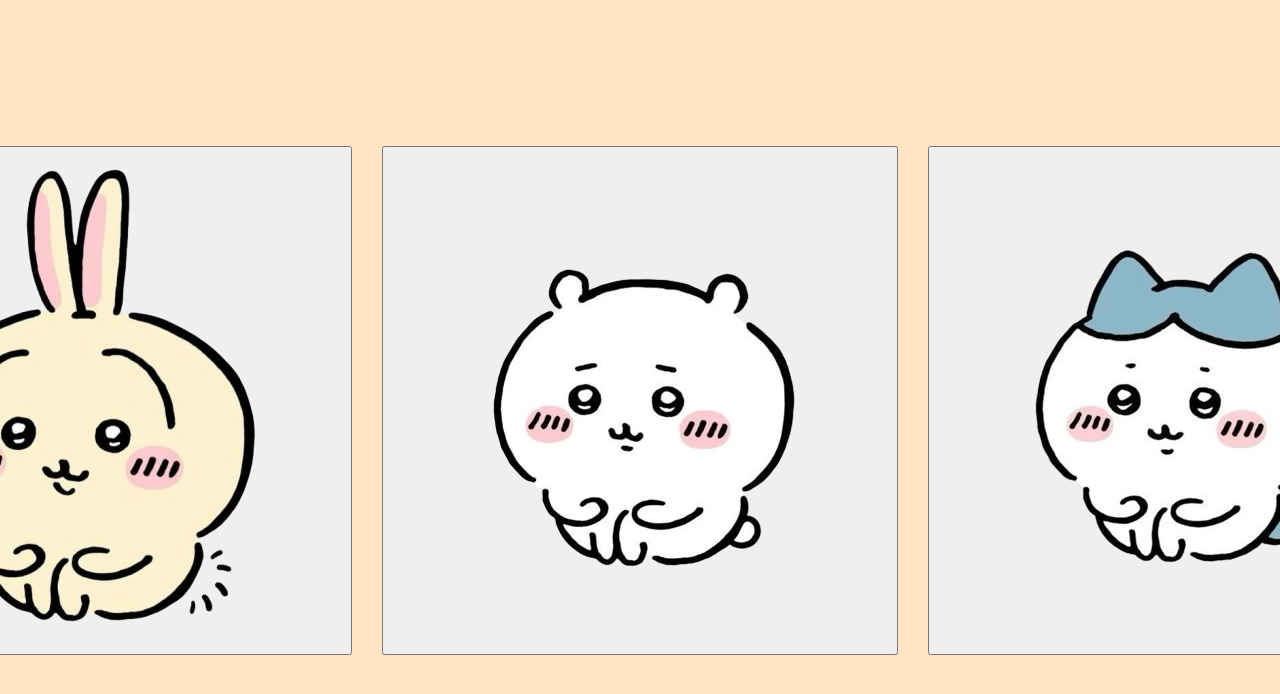
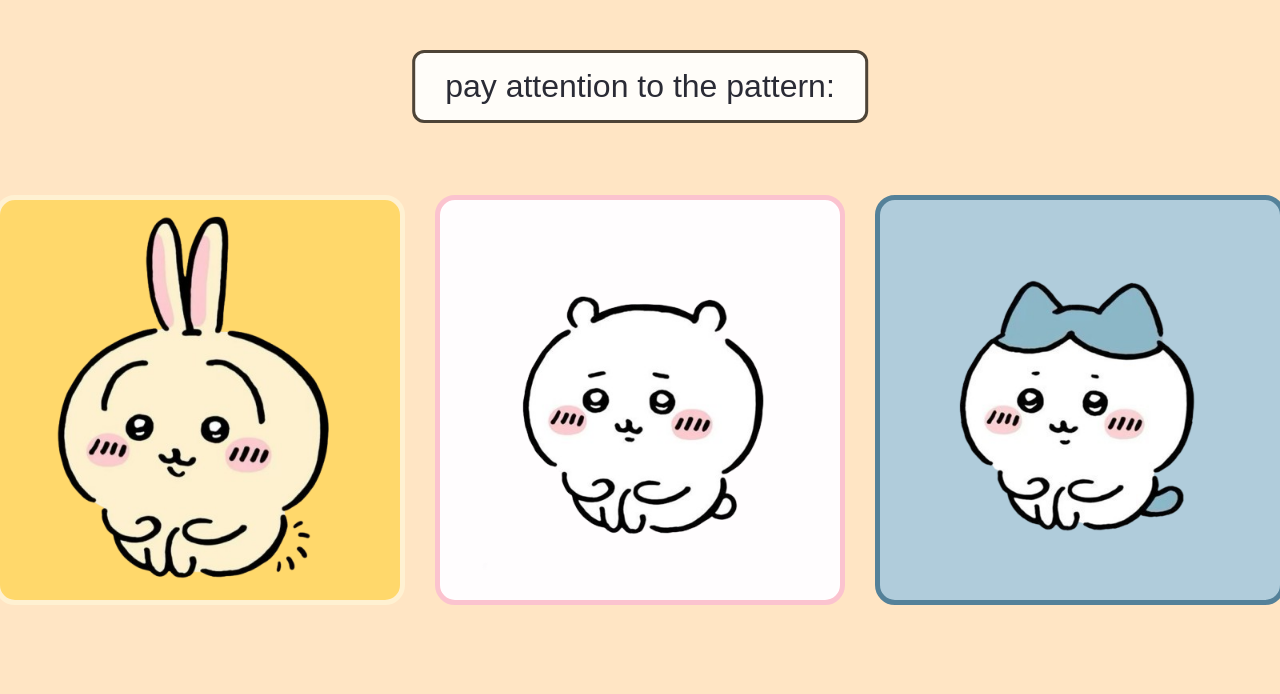
Before and after one commit to felisarmp4/create-task, a website built with Vite: page create-task/index.html in a window 1280 px wide. Both pictures are taken after a click on the button "▶ play!". Built offline with nearby package versions, Linux system fonts and the light colour scheme; files whose address does not match are found by name; a web font is replaced by a local one.

Commit message:
asdasdasd

```diff
--- a/create-task/index.html
+++ b/create-task/index.html
@@ -20,6 +20,7 @@
     <div class="startscreen">
       <button class="playbtn">▶ play!</button>
     </div>
+
     <div class="gamebuttons hidden">
       <button class="usagi">
         <img src="/usagi.png" alt="usagi" />
@@ -33,6 +34,7 @@
         <img src="/hachiware.png" alt="hachiware" />
       </button>
     </div>
+    <div class="instruction-text">pay attention to the pattern:</div>
     <script type="module" src="/src/main.js"></script>
   </body>
 </html>
--- a/create-task/src/counter.js
+++ b/create-task/src/counter.js
@@ -3,6 +3,7 @@
 const startscreen = document.querySelector(".startscreen");
 const playbtn = document.querySelector(".playbtn");
 const gamebuttons = document.querySelector(".gamebuttons");
+const instructiontext = document.querySelector(".instruction-text");
 
 playbtn.addEventListener("click", () => {
   startscreen.classList.add("fade-out");
@@ -13,7 +14,7 @@
     gamebuttons.offsetHeight;
     setTimeout(() => {
       gamebuttons.classList.add("fade-in");
-    }, 50);
+    }, 600);
 
     startgame();
   }, 400);
@@ -26,3 +27,12 @@
   startscreen.style.display = "flex";
   startscreen.classList.remove("fade-out");
 }
+
+export function showinstruction(text) {
+  instructiontext.textContent = text;
+  instructiontext.classList.add("show");
+}
+
+export function hideinstruction() {
+  instructiontext.classList.remove("show");
+}
--- a/create-task/src/main.js
+++ b/create-task/src/main.js
@@ -1,13 +1,99 @@
 import "./style.css";
-import "./counter.js";
+import { resettostart, showinstruction, hideinstruction } from "./counter.js";
 
 let sequence = [];
 let playersequence = [];
 let level = 0;
+let isplaying = false;
+
+const buttons = {
+  yellow: document.querySelector(".usagi"),
+  white: document.querySelector(".chiikawa"),
+  blue: document.querySelector(".hachiware"),
+};
+
+const colors = ["yellow", "white", "blue"];
 
 export function startgame() {
   sequence = [];
   playersequence = [];
   level = 0;
+  isplaying = false;
   nextround();
 }
+
+function nextround() {
+  playersequence = [];
+  level++;
+  isplaying = true;
+
+  const randomcolor = colors[Math.floor(Math.random() * colors.length)];
+  sequence.push(randomcolor);
+
+  playsequence();
+}
+
+function playsequence() {
+  showinstruction("pay attention to the pattern:");
+
+  let index = 0;
+
+  const interval = setInterval(() => {
+    if (index >= sequence.length) {
+      clearInterval(interval);
+      isplaying = false;
+      setTimeout(() => {
+        showinstruction("your turn! click in order");
+      }, 500);
+      return;
+    }
+
+    const colorname = sequence[index];
+    lightupbutton(colorname);
+    index++;
+  }, 1200);
+}
+
+function lightupbutton(colorname) {
+  const button = buttons[colorname];
+
+  button.classList.remove("active");
+  void button.offsetWidth;
+  button.classList.add("active");
+
+  setTimeout(() => {
+    button.classList.remove("active");
+  }, 500);
+}
+
+function handleplayerclick(colorname) {
+  if (isplaying) return;
+
+  lightupbutton(colorname);
+
+  playersequence.push(colorname);
+
+  const currentindex = playersequence.length - 1;
+
+  if (playersequence[currentindex] !== sequence[currentindex]) {
+    hideinstruction();
+    gameover();
+    return;
+  }
+
+  if (playersequence.length === sequence.length) {
+    showinstruction("correct! next level");
+    setTimeout(() => {
+      nextround();
+    }, 2000);
+  }
+}
+
+function gameover() {
+  alert(`game over! you reached level ${level}`);
+  resettostart();
+}
+
+buttons.yellow.addEventListener("click", () => handleplayerclick("yellow"));
+buttons.white.addEventListener("click", () => handleplayerclick("white"));
+buttons.blue.addEventListener("click", () => handleplayerclick("blue"));
--- a/create-task/src/style.css
+++ b/create-task/src/style.css
@@ -62,10 +62,24 @@
 .gamebuttons button {
   opacity: 0;
   transform: scale(0.8);
+  background: none;
+  border: none;
+  padding: 0;
+  cursor: pointer;
+  outline: none;
+  pointer-events: none;
   transition:
     opacity 0.4s ease,
-    transform 0.4s ease;
-  pointer-events: none;
+    transform 0.4s ease,
+    filter 0.15s ease,
+    box-shadow 0.15s ease,
+    background-color 0.15s ease;
+}
+
+.gamebuttons button img {
+  display: block;
+  width: 400px;
+  height: auto;
 }
 
 .gamebuttons.fade-in button {
@@ -74,12 +88,80 @@
   pointer-events: auto;
 }
 
-.gamebuttons.fade-in button:nth-child(1) {
+.gamebuttons button.usagi {
+  background-color: #ffd86b;
+  border: #fff1d2 5px solid;
+  border-radius: 20px;
+}
+
+.gamebuttons button.chiikawa {
+  background-color: #fffdfe;
+  border: #fbc3cf 5px solid;
+  border-radius: 20px;
+}
+
+.gamebuttons button.hachiware {
+  background-color: #b0ccdb;
+  border: #548199 5px solid;
+  border-radius: 20px;
+}
+
+.gamebuttons.fade-in button.usagi {
   transition-delay: 0.1s;
 }
-.gamebuttons.fade-in button:nth-child(2) {
+.gamebuttons.fade-in button.chiikawa {
   transition-delay: 0.3s;
 }
-.gamebuttons.fade-in button:nth-child(3) {
+.gamebuttons.fade-in button.hachiware {
   transition-delay: 0.5s;
 }
+
+.usagi.active {
+  filter: brightness(1.1);
+  box-shadow: 0 0 30px 10px #f2dc62cc;
+}
+
+.chiikawa.active {
+  filter: brightness(1.1);
+  box-shadow: 0 0 30px 10px #ffffffcc;
+}
+
+button.hachiware.active {
+  animation: glow-blue 0.5s ease-in-out;
+}
+
+@keyframes glow-blue {
+  0%,
+  100% {
+    box-shadow: none;
+    background-color: #b0ccdb;
+  }
+  50% {
+    box-shadow: 0 0 20px 8px rgba(116, 145, 190, 0.3);
+    background-color: #bdd4e1;
+  }
+}
+
+.gamebuttons button {
+  transition: all 0.2s ease;
+}
+
+.instruction-text {
+  position: fixed;
+  top: 50px;
+  left: 50%;
+  transform: translateX(-50%);
+  font-size: 32px;
+  color: #2a2b35;
+  background: #ffffffe6;
+  padding: 15px 30px;
+  border-radius: 12px;
+  border: 3px solid #4e4437;
+  z-index: 20;
+  opacity: 0;
+  transition: opacity 0.3s ease;
+}
+
+.instruction-text.show {
+  opacity: 1;
+}
```
Also changed, not shown: 1 other file.
